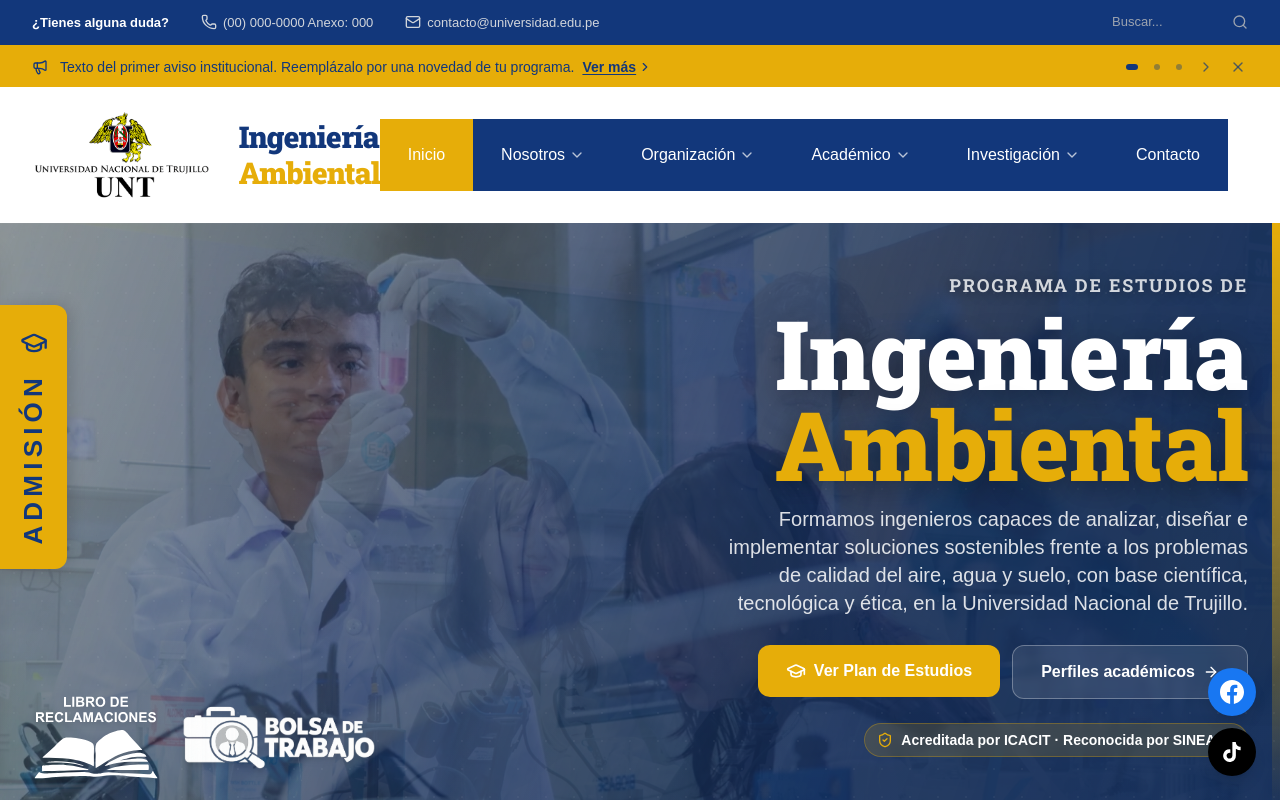
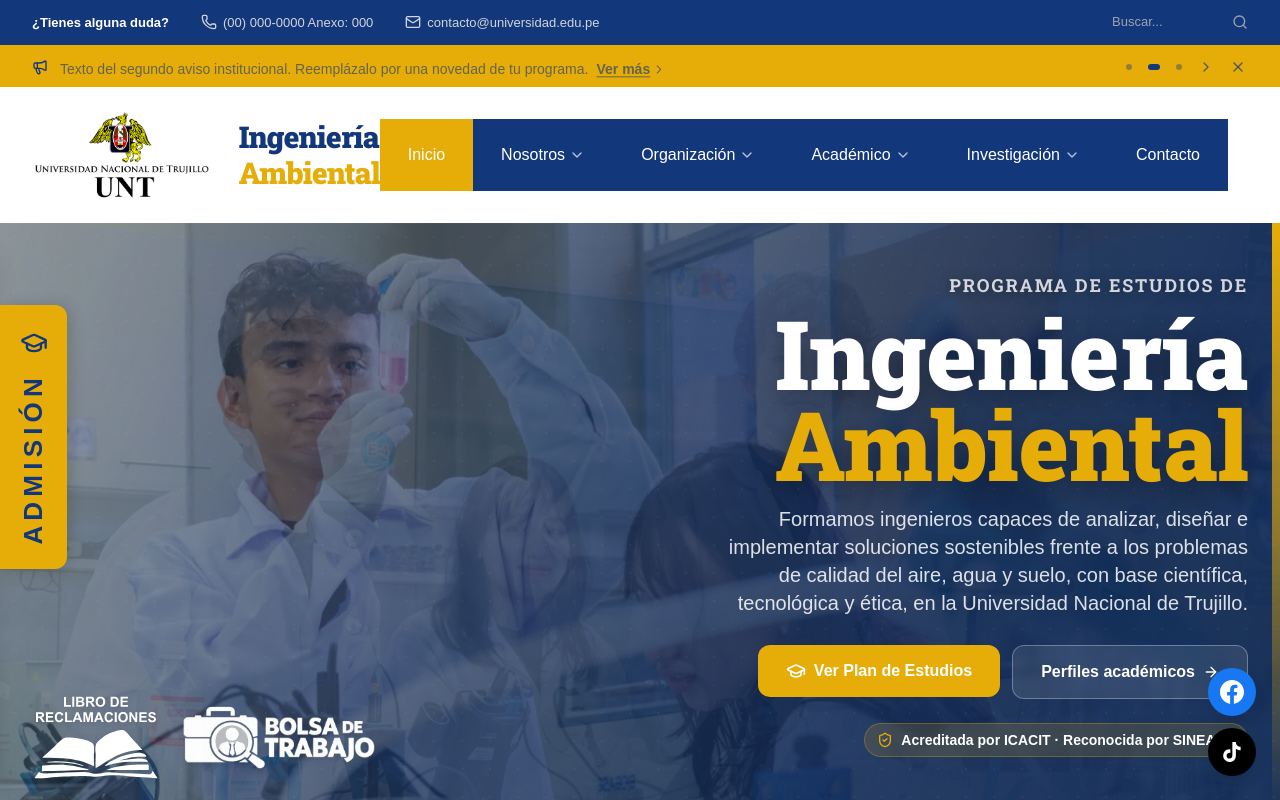
Before and after one commit to AlexYuRa/ing-ambiental, a React (Vite) app: page / in a window 1280 px wide. Shown: the top 800 px of the page. Built offline with nearby package versions, Linux system fonts and the light colour scheme.

Commit message:
act ult v3

```diff
--- a/profiles/escuela/content/contacto.ts
+++ b/profiles/escuela/content/contacto.ts
@@ -5,7 +5,7 @@ export const informacionContacto = {
   horarioAtencion: "Lunes a Viernes: 00:00 a 00:00 hrs",
   // Mapa de ubicación: pega aquí la URL "embed" de Google Maps de tu programa
   // (Compartir → Insertar un mapa → copia el atributo src del iframe).
-  mapaEmbedUrl: "https://www.google.com/maps/embed?pb=!1m18!1m12!1m3!1d15799.509561430781!2d-79.04875157979622!3d-8.113964871181972!2m3!1f0!2f0!3f0!3m2!1i1024!2i768!4f13.1!3m3!1m2!1s0x91ad3d9e50ca1411%3A0xa3f82176b6111e97!2sEscuela%20de%20Ingenier%C3%ADa%20Ambiental!5e0!3m2!1ses!2spe!4v1784963189526!5m2!1ses!2spe",
+  mapaEmbedUrl: "https://www.google.com/maps/embed?pb=!1m18!1m12!1m3!1d3949.889630148759!2d-79.04114741670227!3d-8.112719442882817!2m3!1f0!2f0!3f0!3m2!1i1024!2i768!4f13.1!3m3!1m2!1s0x91ad3d9e50ca1411%3A0xa3f82176b6111e97!2sEscuela%20de%20Ingenier%C3%ADa%20Ambiental!5e0!3m2!1ses!2spe!4v1786382197497!5m2!1ses!2spe",
   mapaTitulo: "Escuela de Ingeniería Ambiental — UNT"
 };
 
--- a/src/components/layout/AnnouncementBanner.tsx
+++ b/src/components/layout/AnnouncementBanner.tsx
@@ -1,12 +1,34 @@
-import React, { useState } from 'react';
+import React, { useEffect, useRef, useState } from 'react';
 import { motion, AnimatePresence } from 'framer-motion';
 import { Megaphone, X, ChevronRight } from 'lucide-react';
 import { Link } from 'react-router-dom';
 import { avisos as AVISOS } from '@profile/content/avisos';
 
+// Cada cuánto avanza solo al siguiente aviso.
+const AUTOPLAY_MS = 6000;
+
 export default function AnnouncementBanner() {
   const [visible, setVisible] = useState(true);
   const [currentIdx, setCurrentIdx] = useState(0);
+  const ticksRef = useRef(0);
+
+  useEffect(() => {
+    if (AVISOS.length <= 1) return;
+    // Respeta la preferencia del sistema de reducir movimiento: sin auto-avance.
+    if (window.matchMedia('(prefers-reduced-motion: reduce)').matches) return;
+
+    const id = setInterval(() => {
+      ticksRef.current += 1;
+      // Tras recorrer todos los avisos una vez (como mínimo), se oculta solo
+      // en vez de volver a empezar el ciclo.
+      if (ticksRef.current >= AVISOS.length) {
+        setVisible(false);
+      } else {
+        setCurrentIdx((prev) => (prev + 1) % AVISOS.length);
+      }
+    }, AUTOPLAY_MS);
+    return () => clearInterval(id);
+  }, []);
 
   // Sin avisos en el perfil: el banner no se muestra.
   if (AVISOS.length === 0) return null;
```
